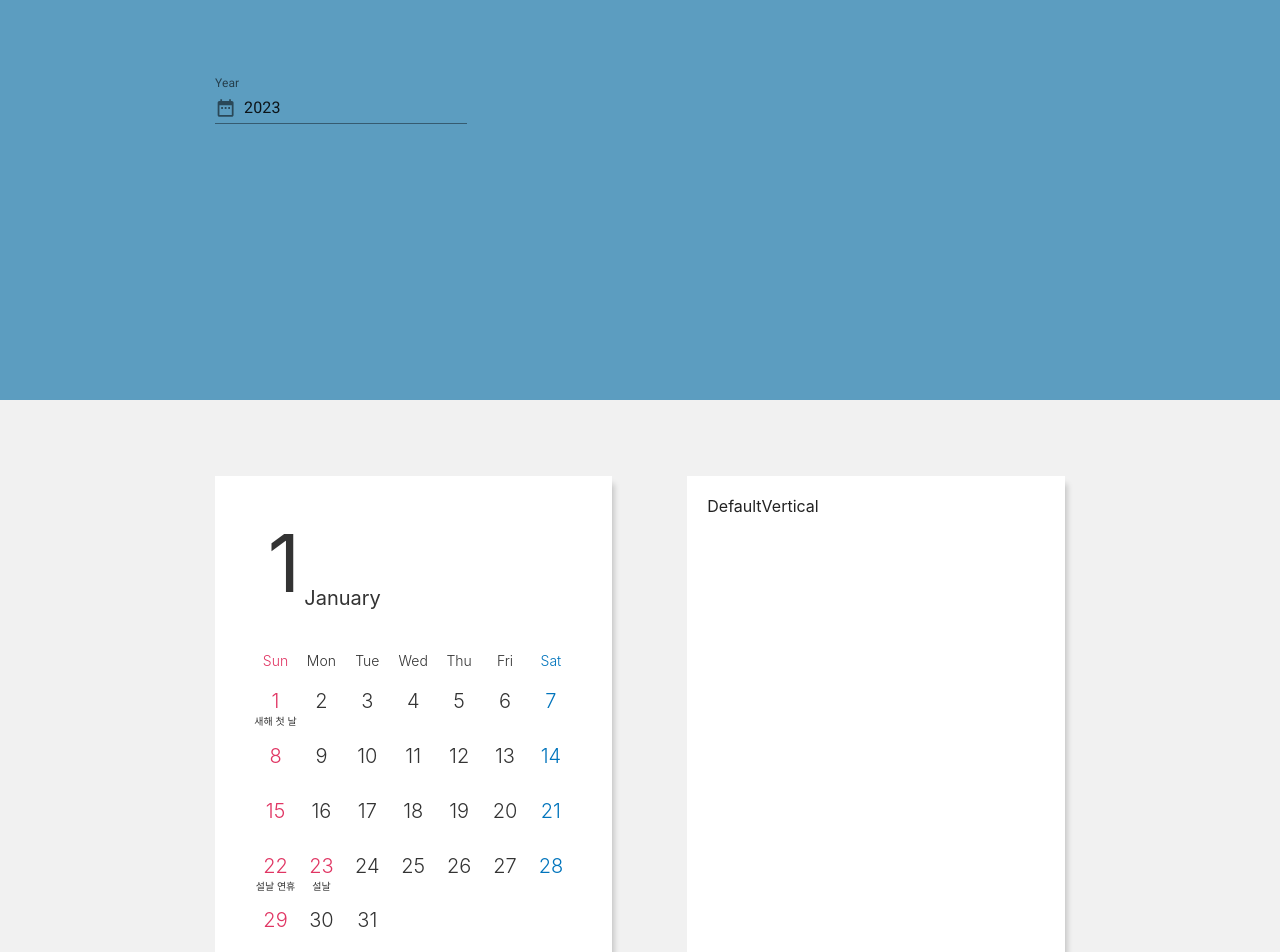
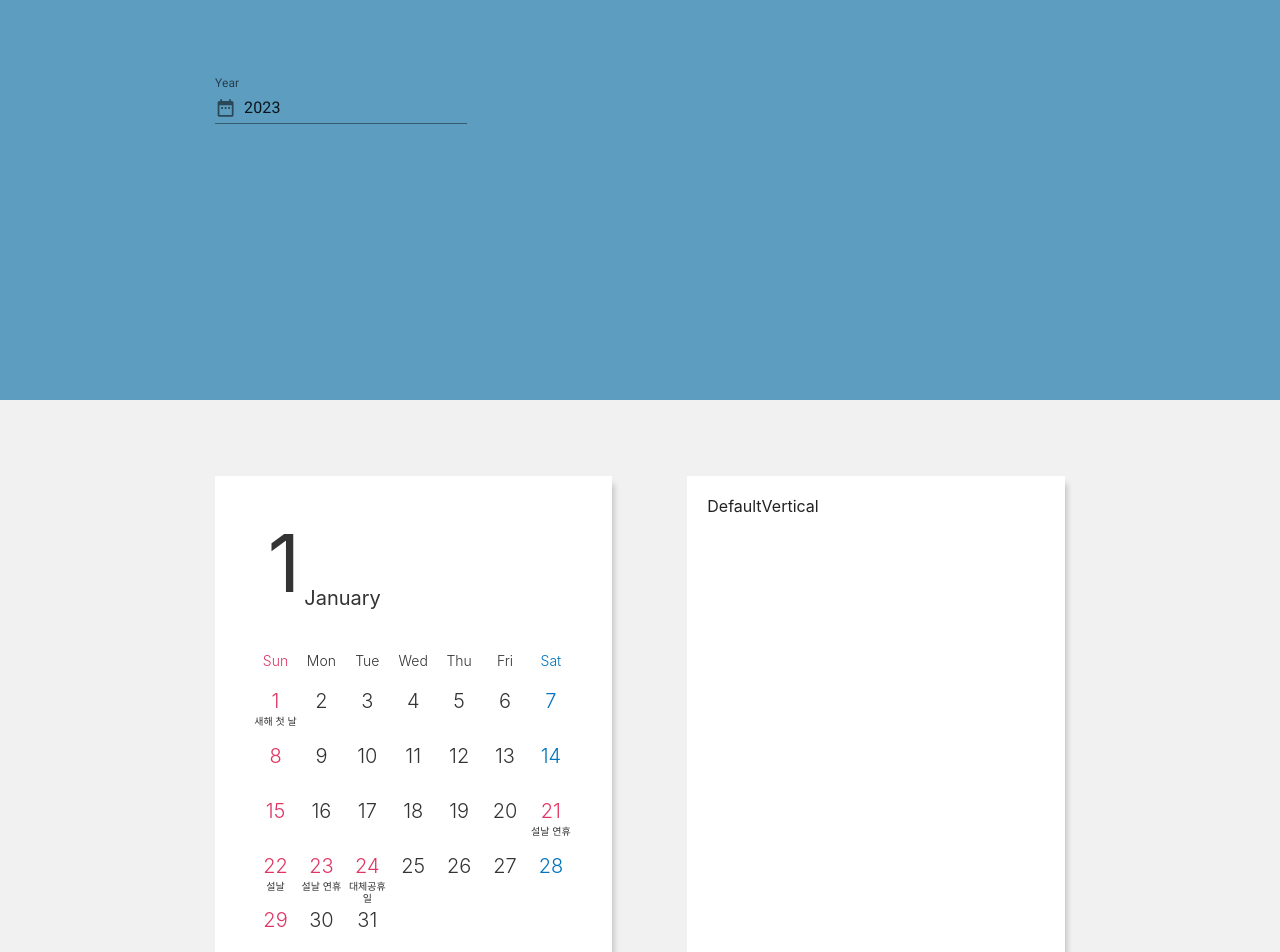
Before and after one commit to choijaewoong/my-calendar, a React (Create React App) app: page / in a window 1280 px wide. Shown: the top 952 px of the page. Built offline with nearby package versions, Linux system fonts and the light colour scheme; the HTML template or start-up script is replaced by a standard one; a web font is replaced by a local one.

Commit message:
chore: Modify holiday data

```diff
--- a/src/constants/holidays.ts
+++ b/src/constants/holidays.ts
@@ -73,9 +73,10 @@ export const HolidaysOfYears: HolidaysOfYear[] = [
     year: 2023,
     holidayList: [
       { date: '2023-01-01', name: '새해 첫 날' },
-      { date: '2023-01-22', name: '설날 연휴' },
-      { date: '2023-01-23', name: '설날' },
+      { date: '2023-01-21', name: '설날 연휴' },
+      { date: '2023-01-22', name: '설날' },
       { date: '2023-01-23', name: '설날 연휴' },
+      { date: '2023-01-24', name: '대체공휴일' },
       { date: '2023-03-01', name: '삼일절' },
       { date: '2023-05-05', name: '어린이날' },
       { date: '2023-05-27', name: '부처님 오신 날' },
```
